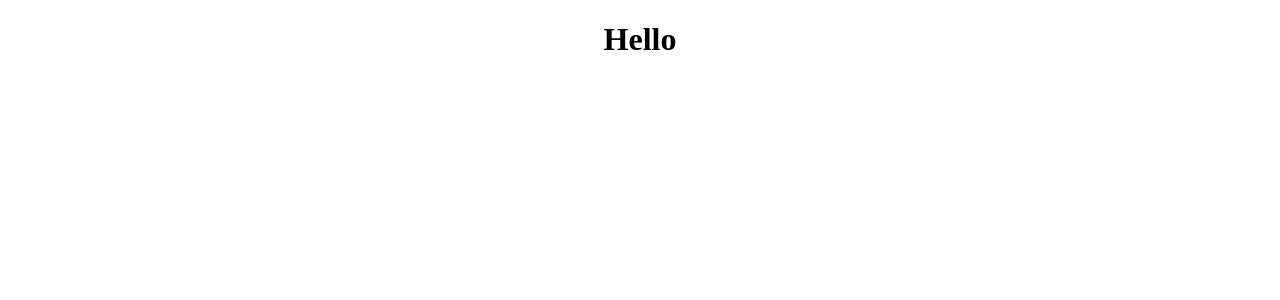
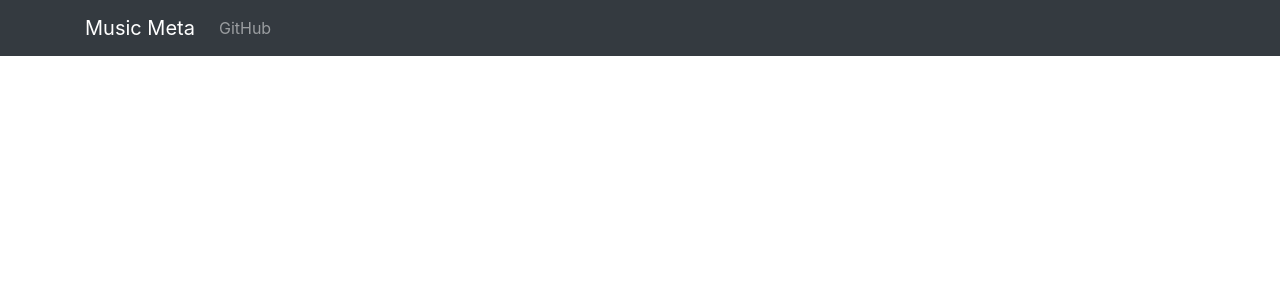
Before and after one commit to nosnatef/mern-stack-project, a React (Create React App) app in the folder client/: page / in a window 1280 px wide. Shown: the top 300 px of the page. Built offline with nearby package versions, Linux system fonts and the light colour scheme.

Commit message:
add nav bar

```diff
--- a/client/package.json
+++ b/client/package.json
@@ -7,7 +7,9 @@
     "react": "^16.8.4",
     "react-dom": "^16.8.4",
     "react-scripts": "2.1.8",
-    "reactstrap": "^7.1.0"
+    "react-transition-group": "^2.6.0",
+    "reactstrap": "^7.1.0",
+    "uuid": "^3.3.2"
   },
   "scripts": {
     "start": "react-scripts start",
--- a/client/src/App.js
+++ b/client/src/App.js
@@ -1,13 +1,14 @@
 import React, { Component } from 'react';
+import 'bootstrap/dist/css/bootstrap.min.css';
+
+import AppNavbar from "./components/AppNavbar";
 import './App.css';
 
 class App extends Component {
   render() {
     return (
       <div className="App">
-        <h1>
-          Hello
-        </h1>
+        <AppNavbar />
       </div>
     );
   }
--- /dev/null
+++ b/client/src/components/AppNavbar.js
@@ -0,0 +1,49 @@
+import React, { Component } from 'react';
+import{
+    Collapse,
+    Navbar,
+    NavbarToggler,
+    NavbarBrand,
+    Nav,
+    NavItem,
+    NavLink,
+    Container
+} from 'reactstrap';
+
+class AppNavBar extends Component{
+    state = {
+        isOpen: false
+    }
+    toggle = () => {
+        this.setState({
+            isOpen: !this.state.isOpen
+        });
+    }
+
+    render(){
+        return(
+        <div>
+            <Navbar color="dark" dark expand="sm" className="mb-5">
+                <Container>
+                    <NavbarBrand href="/">Music Meta</NavbarBrand>
+                    <NavbarToggler onClick={this.toggle}/>
+                    <Collapse isOpen={this.state.isOpen} navbar>
+                        <Nav class="ml-auto" navbar>
+                            <NavItem>
+                                <NavLink href="https://github.com/nosnatef">
+                                    GitHub
+                                </NavLink>
+                            </NavItem>
+                        </Nav>
+                    </Collapse>
+                </Container>
+            </Navbar>
+        </div>
+        );
+
+    }
+}
+
+
+
+export default AppNavBar;
```
